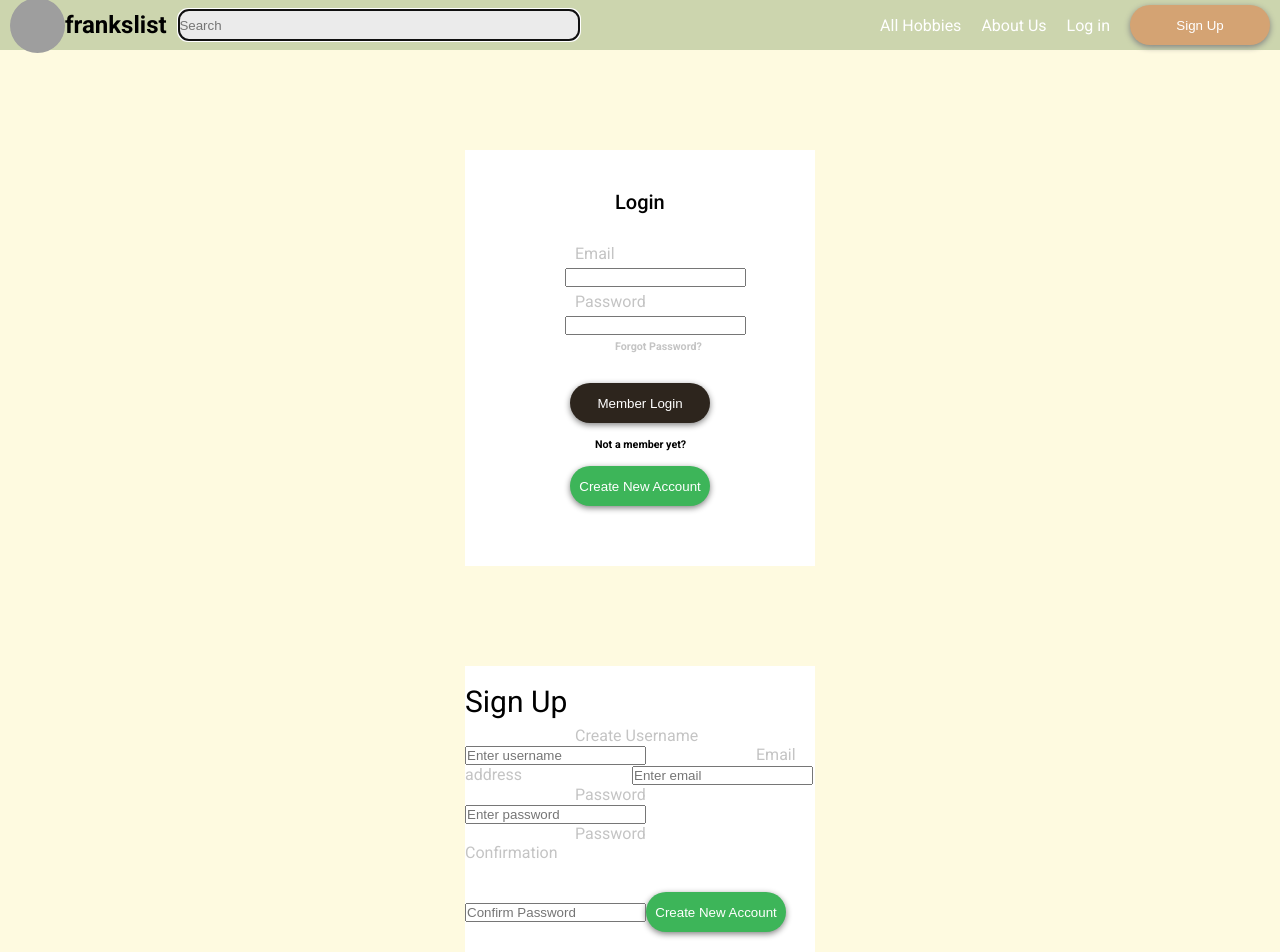
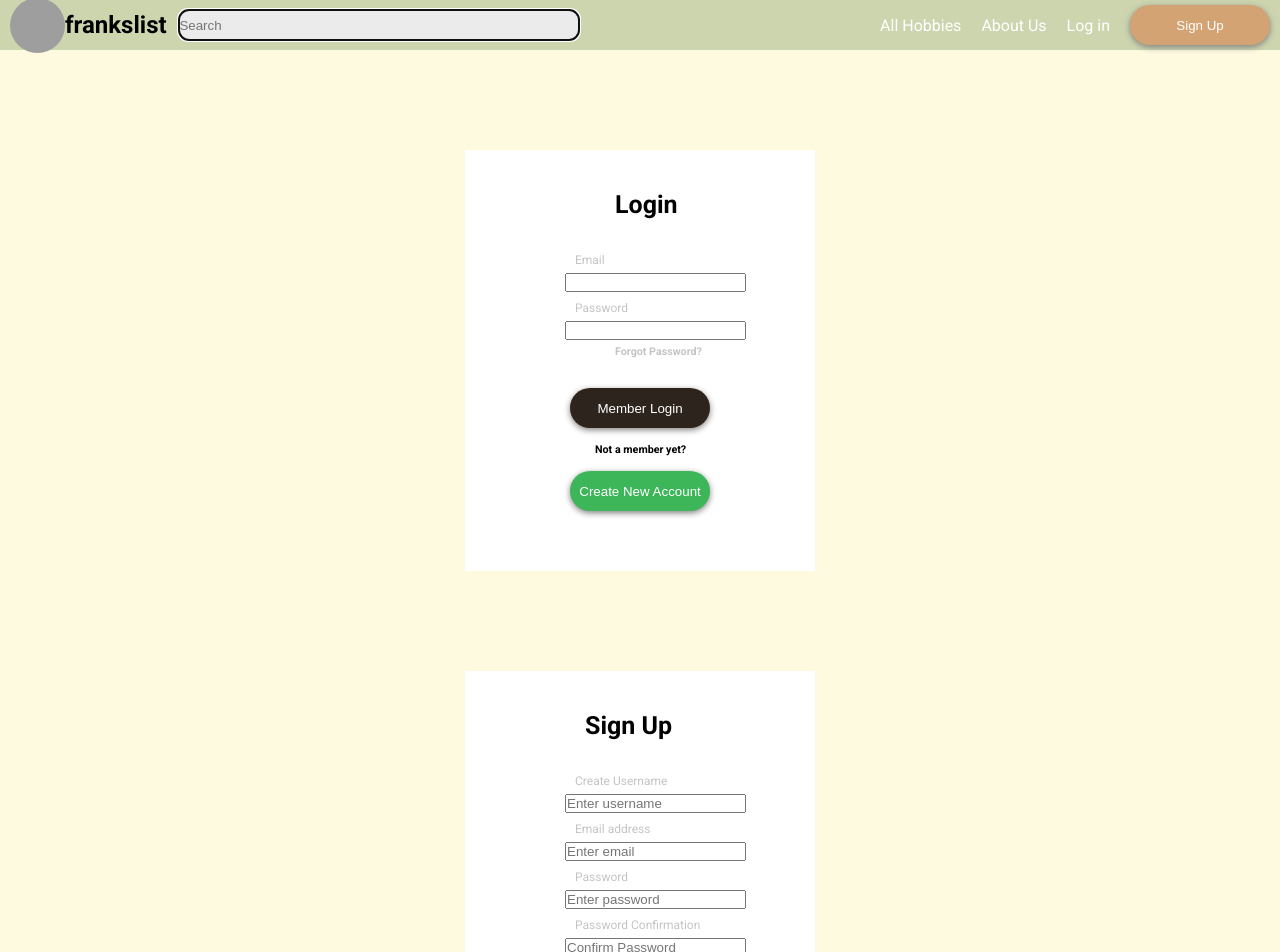
Before and after one commit to ianlov/frankslist, a React (Create React App) app in the folder client/: page /sign-in in a window 1280 px wide. Shown: the top 952 px of the page. Built offline with nearby package versions, Linux system fonts and the light colour scheme; grey boxes are pictures that could not be loaded.

Commit message:
polished signUp

```diff
--- a/client/src/components/LoginForm/LoginForm.css
+++ b/client/src/components/LoginForm/LoginForm.css
@@ -11,20 +11,22 @@
 
 .login__header {
   margin: 0px 150px 30px 150px;
-  font-weight: 500;
-  font-size: 20px;
+  font-weight: 700;
+  font-size: 25px;
 }
 
 .text__signin__1 {
   margin: 15px 0 5px 0;
       text-align: left;
       padding: 0 110px;
+      font-size: 12px;
 }
 
 .text__signin__2 {
   margin: 20px 0 5px 0;
       text-align: left;
       padding: 0 110px;
+      font-size: 12px;
 }
 
 .password {
@@ -69,5 +71,4 @@
 
 .input__2 {
   margin: 5px 100px;
-  padding: 0 0 0 0;
 }
--- a/client/src/components/SignUpForm/SignUp.css
+++ b/client/src/components/SignUpForm/SignUp.css
@@ -7,29 +7,59 @@
   margin-right: auto;
   margin-bottom: 100px;
   width: 350px;
+}
 
+.header__2 {
+  margin: 0px 130px 30px 120px;
+  font-weight: 700;
+  font-size: 25px;
+}
+
+.input__su__1{
+  margin: 5px 100px;
+}
+
+.input__su__2{
+  margin: 5px 100px;
+}
+
+.input__su__3{
+  margin: 5px 100px;
+}
+
+.input__su__4{
+  margin: 5px 100px;
 }
 
 .text__signup__1 {
   margin: 15px 0 5px 0;
       text-align: left;
       padding: 0 110px;
+      font-size: 12px;
 }
 
 .text__signup__2 {
   margin: 15px 0 5px 0;
       text-align: left;
       padding: 0 110px;
+      font-size: 12px;
 }
 
 .text__signup__3 {
   margin: 30px 0 5px 0;
       text-align: left;
       padding: 0 110px;
+      font-size: 12px;
+}
+.text__signup__4 {
+  margin: 30px 0 5px 0;
+  text-align: left;
+  padding: 0 110px;
+  font-size: 12px;
 }
 
 .btn__4 {
-  margin: 30px 0;
+  margin: 30px 0 0 100px;
   background-color: #3db559;
   border: none;
   border-radius: 20px;
--- a/client/src/components/SignUpForm/SignUp.jsx
+++ b/client/src/components/SignUpForm/SignUp.jsx
@@ -60,11 +60,11 @@ const SignUp = (props) => {
 <>
   <div className="box">
     <section className="container__2">
-      <div className="header">Sign Up</div>
+      <div className="header__2">Sign Up</div>
           <form className="form" onSubmit={onSignUp}>
 
               <label className="text__signup__1">Create Username</label>
-                <input
+                <input className="input__su__1"
                   required
                   type="text"
                   name="username"
@@ -73,7 +73,7 @@ const SignUp = (props) => {
                   onChange={handleChange}
               />
               <label className="text__signup__2">Email address</label>
-                <input
+                <input className="input__su__2"
                   required
                   type="email"
                   name="email"
@@ -82,8 +82,8 @@ const SignUp = (props) => {
                   onChange={handleChange}
             />
 
-              <label className="text__signup__2">Password</label>
-                <input
+              <label className="text__signup__3">Password</label>
+                <input className="input__su__3"
                   required
                   name="password"
                   value={password}
@@ -92,8 +92,8 @@ const SignUp = (props) => {
                   onChange={handleChange}
               />
 
-              <label className="text__signup__3">Password Confirmation</label>
-                <input
+              <label className="text__signup__4">Password Confirmation</label>
+                <input className="input__su__4"
                   required
                   name='passwordConfirmation'
                   value={passwordConfirmation}
@@ -104,9 +104,9 @@ const SignUp = (props) => {
                     {renderError()}
           </form>
 
-            <div>
+            {/* <div>
               <button className="btn__4" type="submit">Create New Account</button>
-            </div>
+            </div> */}
 
     </section>
   </div>
```
